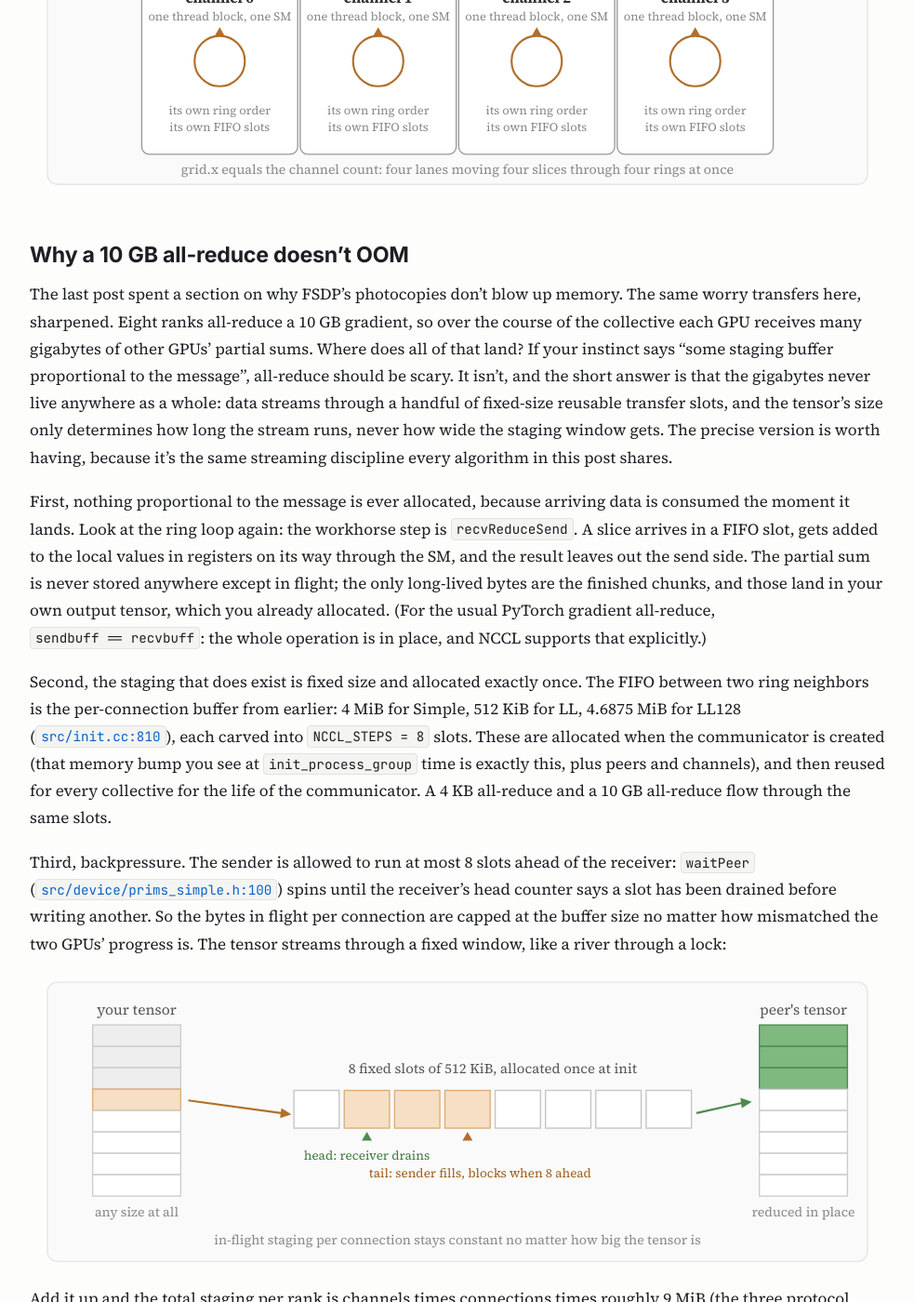
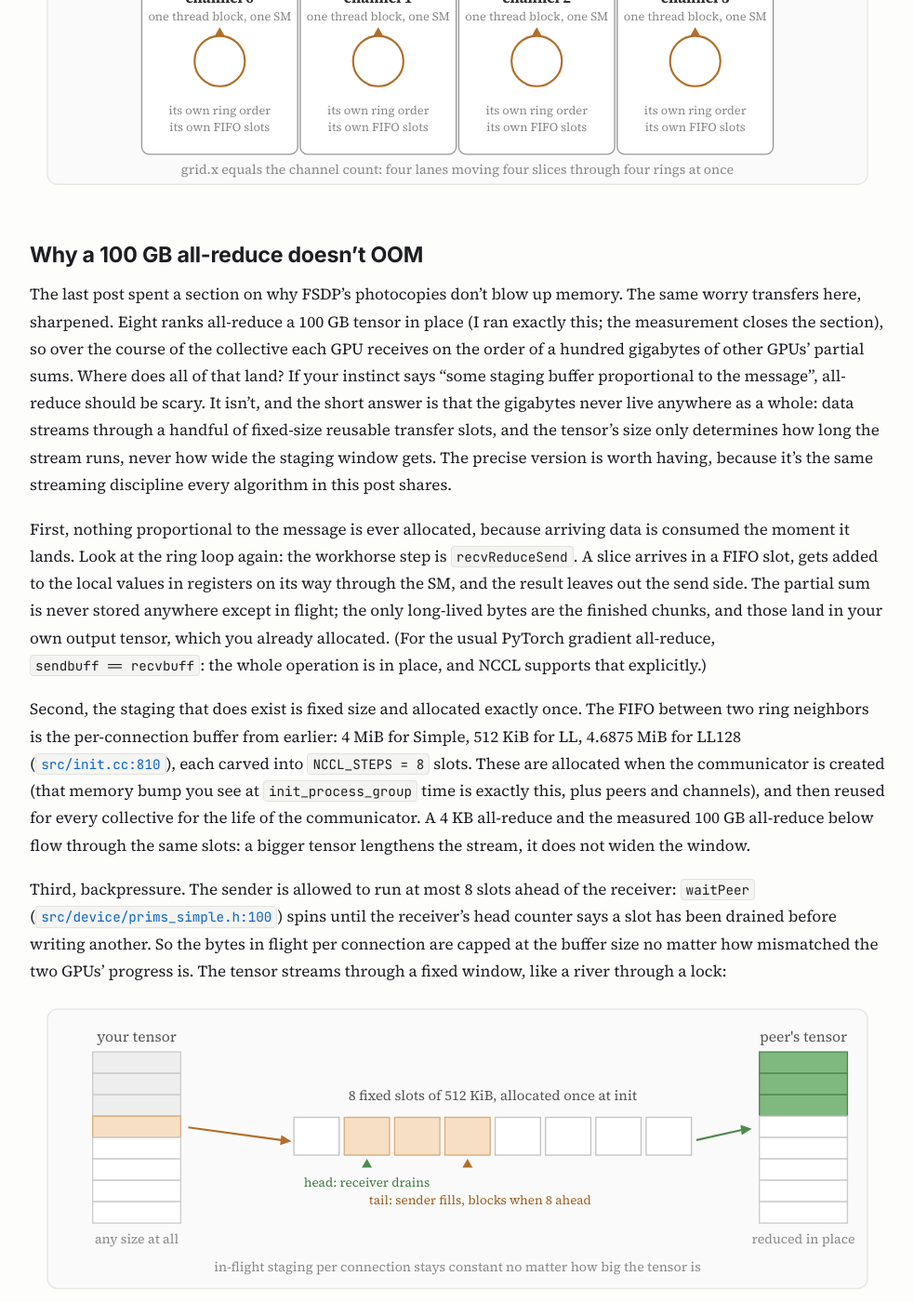
Before and after one commit to rakshithvasudev/rakshithvasudev.github.io, a Jekyll site: the page built from _posts/2026-08-02-inside-nccl-allreduce.md, in a window 1280 px wide and 1400 px high, scrolled down 4990 px. Shown: the whole window at 93% size, without its empty margins (148-1131 px from the left). Built offline with Jekyll 4.4.1, drawn with Linux system fonts in a browser that asks for light colours; some of the changed text lies outside the part shown.

Commit message:
Validate streaming-memory claim with measured 100 GB all-reduce

```diff
--- a/_posts/2026-08-02-inside-nccl-allreduce.md
+++ b/_posts/2026-08-02-inside-nccl-allreduce.md
@@ -346,12 +346,13 @@ story, which we'll get to.
 </svg>
 </div>
 
-## Why a 10 GB all-reduce doesn't OOM
+## Why a 100 GB all-reduce doesn't OOM
 
 The last post spent a section on why FSDP's photocopies don't blow up memory. The
-same worry transfers here, sharpened. Eight ranks all-reduce a 10 GB gradient, so
-over the course of the collective each GPU receives many gigabytes of other GPUs'
-partial sums. Where does all of that land? If your instinct says "some staging
+same worry transfers here, sharpened. Eight ranks all-reduce a 100 GB tensor in
+place (I ran exactly this; the measurement closes the section), so over the
+course of the collective each GPU receives on the order of a hundred gigabytes
+of other GPUs' partial sums. Where does all of that land? If your instinct says "some staging
 buffer proportional to the message", all-reduce should be scary. It isn't, and the
 short answer is that the gigabytes never live anywhere as a whole: data streams
 through a handful of fixed-size reusable transfer slots, and the tensor's size
@@ -375,8 +376,9 @@ for Simple, 512 KiB for LL, 4.6875 MiB for LL128 ([`src/init.cc:810`](https://gi
 into `NCCL_STEPS = 8` slots. These are allocated when the communicator is created
 (that memory bump you see at `init_process_group` time is exactly this, plus
 peers and channels), and then reused for every collective for the life of the
-communicator. A 4 KB all-reduce and a 10 GB all-reduce flow through the same
-slots.
+communicator. A 4 KB all-reduce and the measured 100 GB all-reduce below flow
+through the same slots: a bigger tensor lengthens the stream, it does not widen
+the window.
 
 Third, backpressure. The sender is allowed to run at most 8 slots ahead of the
 receiver: `waitPeer` ([`src/device/prims_simple.h:100`](https://github.com/NVIDIA/nccl/blob/5067397c2676d5aed50042fc39e5c8ee96eb0027/src/device/prims_simple.h#L100)) spins until the receiver's
@@ -442,6 +444,18 @@ when you create the communicator and then never moves during training, and why
 registered-buffer paths later in this post (NVLS user-buffer registration and the
 network's direct modes) push this to its logical end: even the fixed staging copy
 disappears, and the hardware reads your tensors where they sit.
+
+I measured this at the far end of plausible. On this post's 8x H200 node, a
+single in-place all-reduce of 100 GB (the decimal kind, 100,000,000,000 bytes,
+about 93.1 GiB of user tensor per GPU) picked the same NVLS plan as 4 GiB and
+ran at 483 GB/s of bus bandwidth, a hair above the 4 GiB plateau. The memory
+ledger, sampled every millisecond while it ran: the communicator's persistent
+footprint was about 1 GiB; with the tensor already allocated, peak GPU memory
+during the collective rose by 4.6 GiB (the NVLS path's working buffers, created
+at first use), and a 4 GiB control measured the same way rose by the same
+4.6 GiB to the MiB, over the same ordinary unregistered-buffer path. The tensor
+got 23 times bigger and the collective-time memory did not move. On this
+machine and this path, the staging is bounded; the stream just runs longer.
 
 ## Where the ring hurts
 
@@ -1472,6 +1486,11 @@ borders it sometimes holds the neighboring plan instead, and five-run reruns
 put that toll between three and twelve percent, the price a model pays for
 drawing clean lines through noisy territory.
 
+One stress point past the table's right edge: a single in-place all-reduce of
+100 GB (100,000,000,000 bytes) on the same one-node machine picked the same
+NVLS plan and ran 362 ms median at 483 GB/s of bus bandwidth, a hair above the
+4 GiB plateau. The memory side of that run lives back in the 100 GB section.
+
 ## The mental model that replaced mine
 
 What I had before reading the source: "NCCL does ring all-reduce."
```
